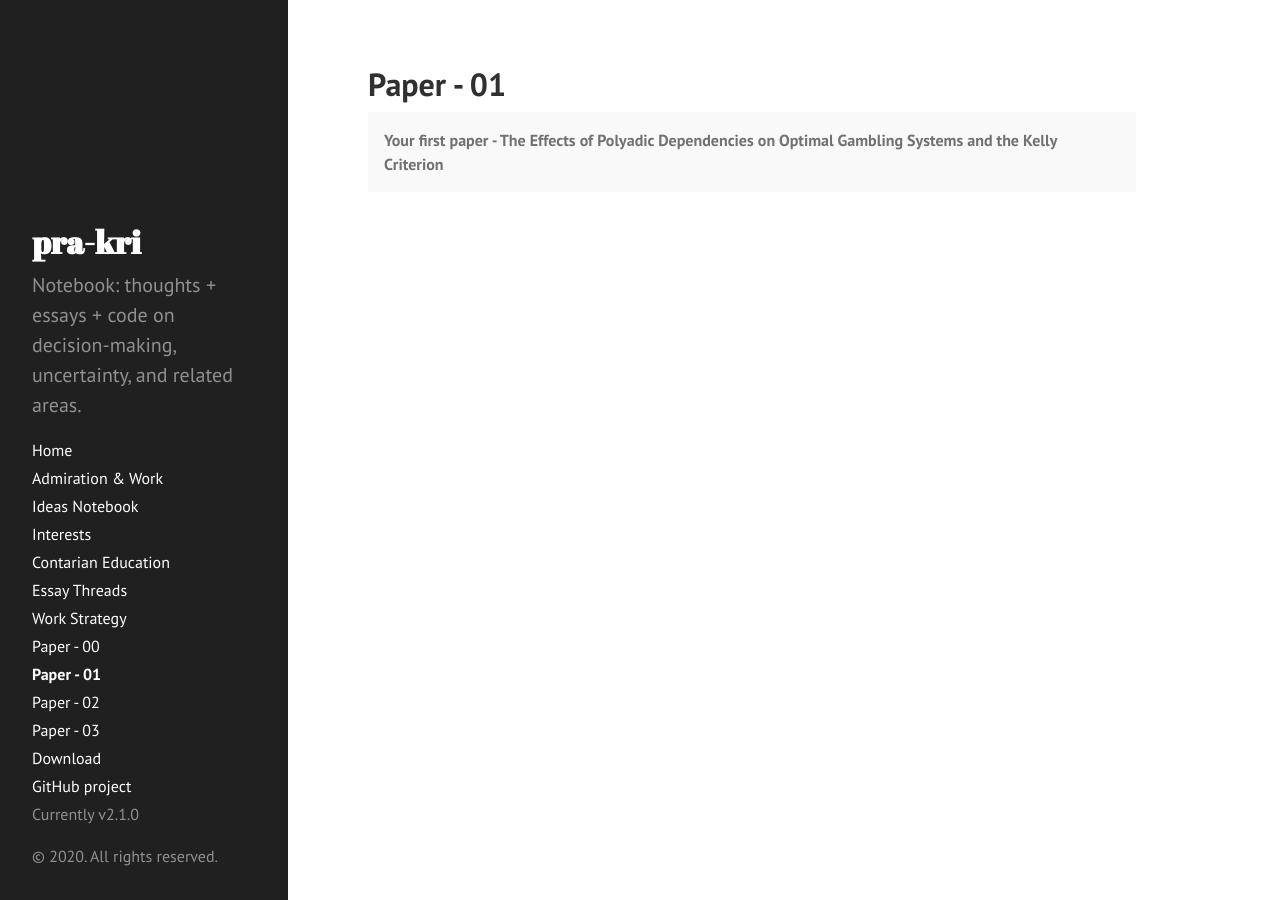
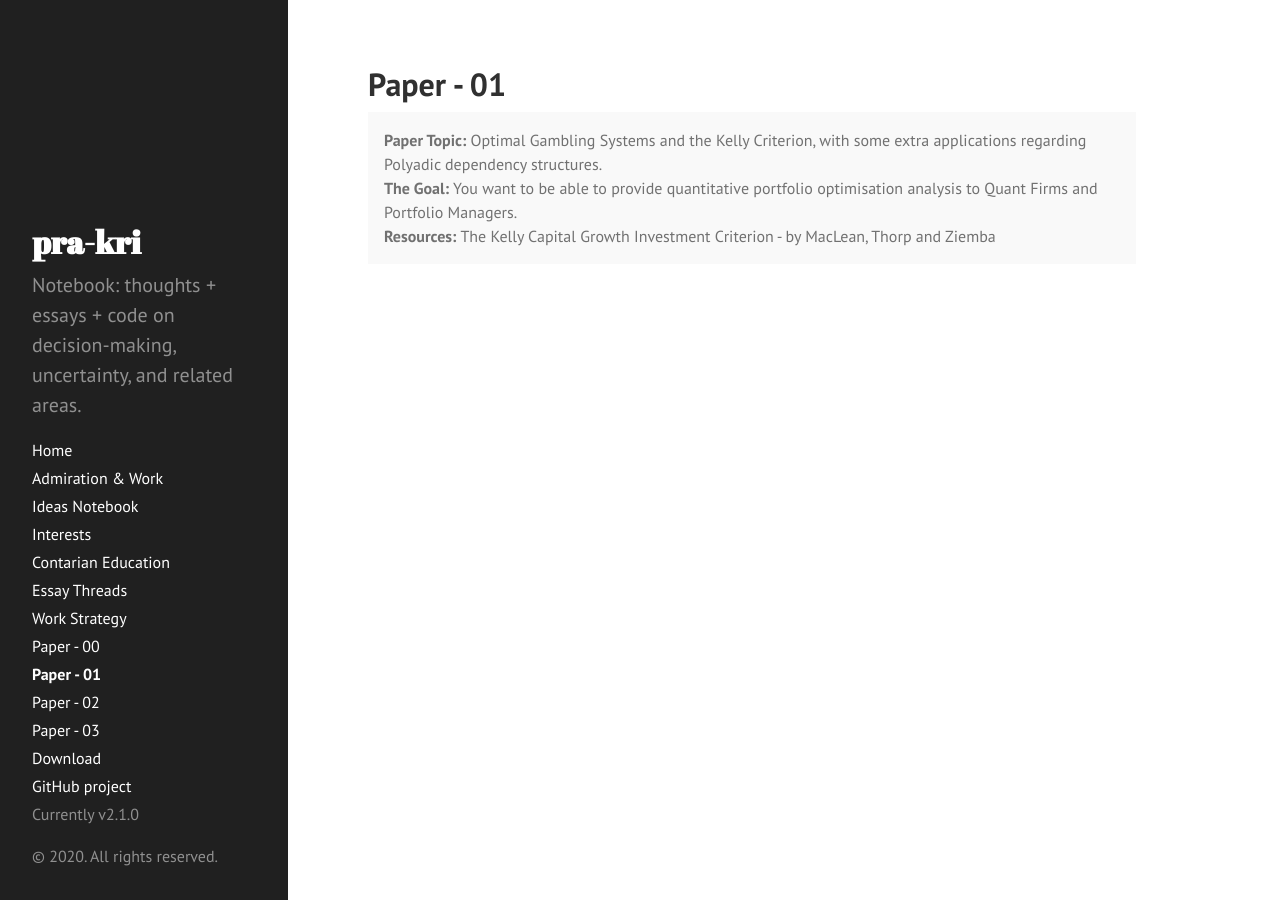
Before and after one commit to pra-kri/pra-kri.github.io, a Jekyll site: the page built from paper01.md, in a window 1280 px wide. Built offline with Jekyll 4.4.1, drawn with Linux system fonts in a browser that asks for light colours.

Commit message:
Update paper01.md

```diff
--- a/paper01.md
+++ b/paper01.md
@@ -4,5 +4,7 @@ title: Paper - 01
 ---
 
 <p class="message">
-  <b>Your first paper - The Effects of Polyadic Dependencies on Optimal Gambling Systems and the Kelly Criterion</b> <br>
+  <b>Paper Topic:</b> Optimal Gambling Systems and the Kelly Criterion, with some extra applications regarding Polyadic dependency structures. <br>
+  <b>The Goal: </b>You want to be able to provide quantitative portfolio optimisation analysis to Quant Firms and Portfolio Managers.<br>
+  <b>Resources: </b>The Kelly Capital Growth Investment Criterion - by MacLean, Thorp and Ziemba<br>
 </p>
```
